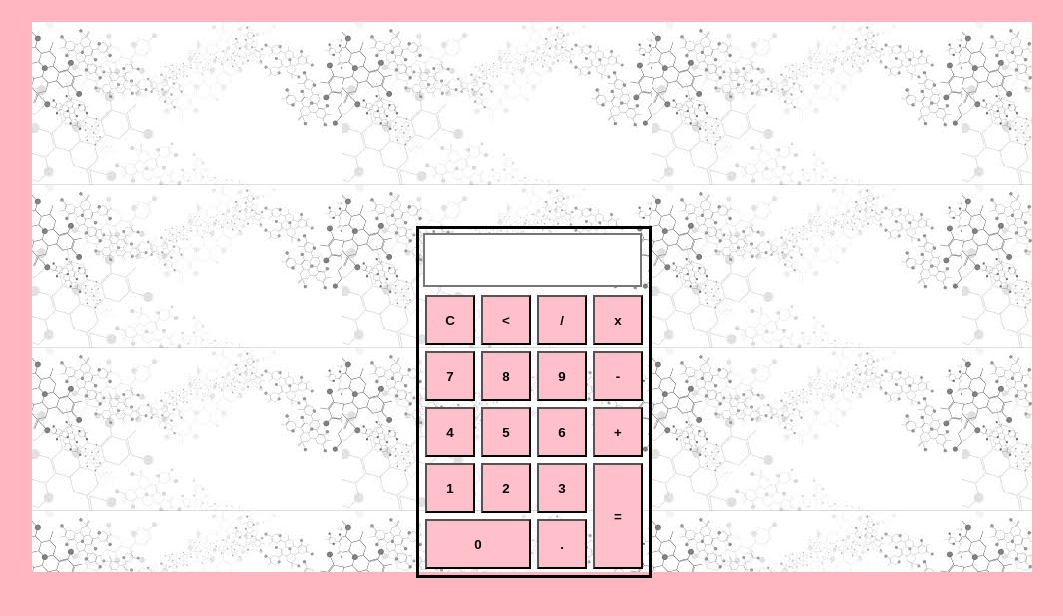
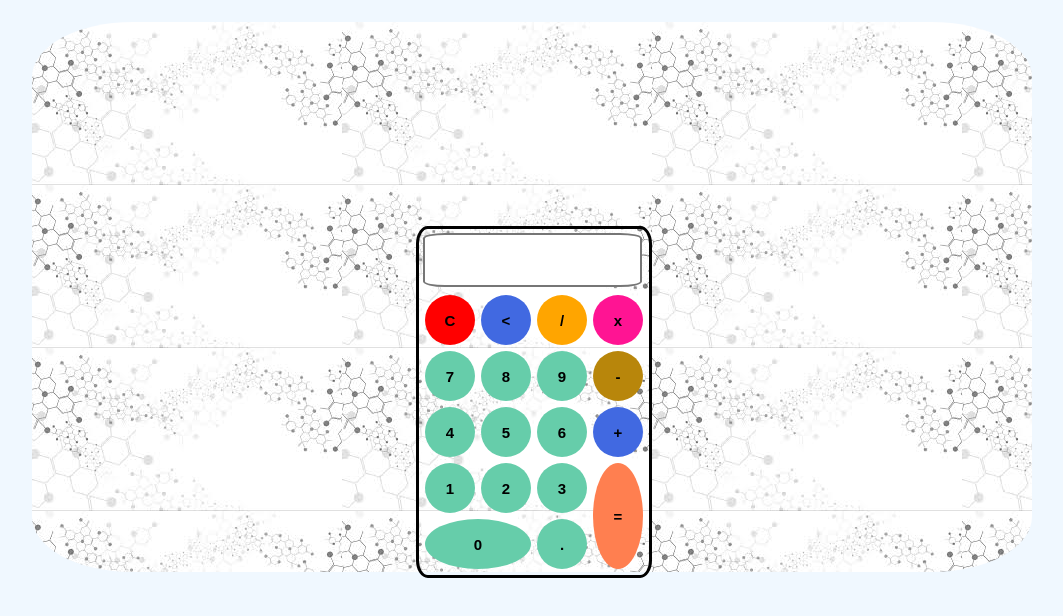
Before and after one commit to lekhasholehati/session2, a plain HTML site: page kalkulator.html in a window 1280 px wide. Shown: the whole page, without its empty margins (108-1171 px from the left). Drawn offline with Linux system fonts and the light colour scheme.

Commit message:
update kalkulator.html

```diff
--- a/kalkulator.html
+++ b/kalkulator.html
@@ -20,17 +20,23 @@
 	 	margin:2;
 	 	cursor:pointer;
 	 	color:black;
-	 	background: pink;
+	 	background: #66CDAA;
 	 	font-weight: 900;
+	 	border-radius:50%;
+	 	border-width: 0;
+	 	font-size: 15px;
 	 }
 
 	 .textview{
 	 	width: 215px;
 	 	height: 50px;
 	 	margin:5;
-	 	font-size: 25;
+	 	font-size: 20px;
 	 	padding: 5;
 	 	border-style: solid;
+	 	border-radius: 10%;
+	 	font-family: sans-serif;
+
 
 	 }
 
@@ -39,7 +45,31 @@
 	 	top:50%;
 	 	left:50%;
 	 	transform:translateX(-50%) translateY(-50%);
-	 	border-style:solid;
+	 	border-radius:5%;
+	 	border-style: solid;
+
+	 }
+
+	 #bagi{
+	 	background-color: orange;
+	 }
+	 #tambah{
+	 	background-color: #4169E1;
+	 }
+	 #kali{
+	 	background-color: #FF1493;
+	 }
+	 #kurang{
+	 	background-color: #B8860B;
+	 }
+	 #sama{
+	 	background-color: #FF7F50;
+	 }
+	 #c{
+	 	background-color: red;
+	 }
+	 #back{
+	 	background-color: #4169E1;
 	 }
 
 
@@ -48,10 +78,11 @@
 	 	height: 550px;
 	 	background-image: url(bg2.jpg);
 	 	margin:20px auto;
+	 	border-radius:10%;
 	 }
 
 	 body{
-	 	background-color: lightpink;
+	 	background-color: #F0F8FF;
 	 }
 
 
@@ -68,16 +99,16 @@
 		<table>
 
 			<tr>
-				<td><input class="button" type="button" value="C" onclick="c()"></td>
-				<td><input class="button" type="button" value="<" onclick="back()"></td>
-				<td><input class="button" type="button" value="/" onclick="insert('/')"></td>
-				<td><input class="button" type="button" value="x" onclick="insert('*')"></td>
+				<td><input id="c" class="button" type="button" value="C" onclick="c()"></td>
+				<td><input id="back" class="button" type="button" value="<" onclick="back()"></td>
+				<td><input id="bagi" class="button" type="button" value="/" onclick="insert('/')"></td>
+				<td><input id="kali" class="button" type="button" value="x" onclick="insert('*')"></td>
 			</tr>
 			<tr>
 				<td><input class="button" type="button" value="7" onclick="insert(7)"></td>
 				<td><input class="button" type="button" value="8" onclick="insert(8)"></td>
 				<td><input class="button" type="button" value="9" onclick="insert(9)"></td>
-				<td><input class="button" type="button" value="-" onclick="insert('-')"></td>
+				<td><input id="kurang" class="button" type="button" value="-" onclick="insert('-')"></td>
 
 
 			</tr>
@@ -85,13 +116,13 @@
 				<td><input class="button" type="button" value="4" onclick="insert(4)"></td>
 				<td><input class="button" type="button" value="5" onclick="insert(5)"></td>
 				<td><input class="button" type="button" value="6" onclick="insert(6)"></td>
-				<td><input class="button" type="button" value="+" onclick="insert('+')"></td>
+				<td><input id="tambah" class="button" type="button" value="+" onclick="insert('+')"></td>
 			</tr>
 			<tr>
 				<td><input class="button" type="button" value="1" onclick="insert(1)"></td>
 				<td><input class="button" type="button" value="2" onclick="insert(2)"></td>
 				<td><input class="button" type="button" value="3" onclick="insert(3)"></td>
-				<td rowspan="5"><input class="button" style="height: 106px" type="button" value="=" onclick="equal()"></td>
+				<td rowspan="5"><input id="sama" class="button" style="height: 106px" type="button" value="=" onclick="equal()"></td>
 
 			</tr>
 			<tr>
```
